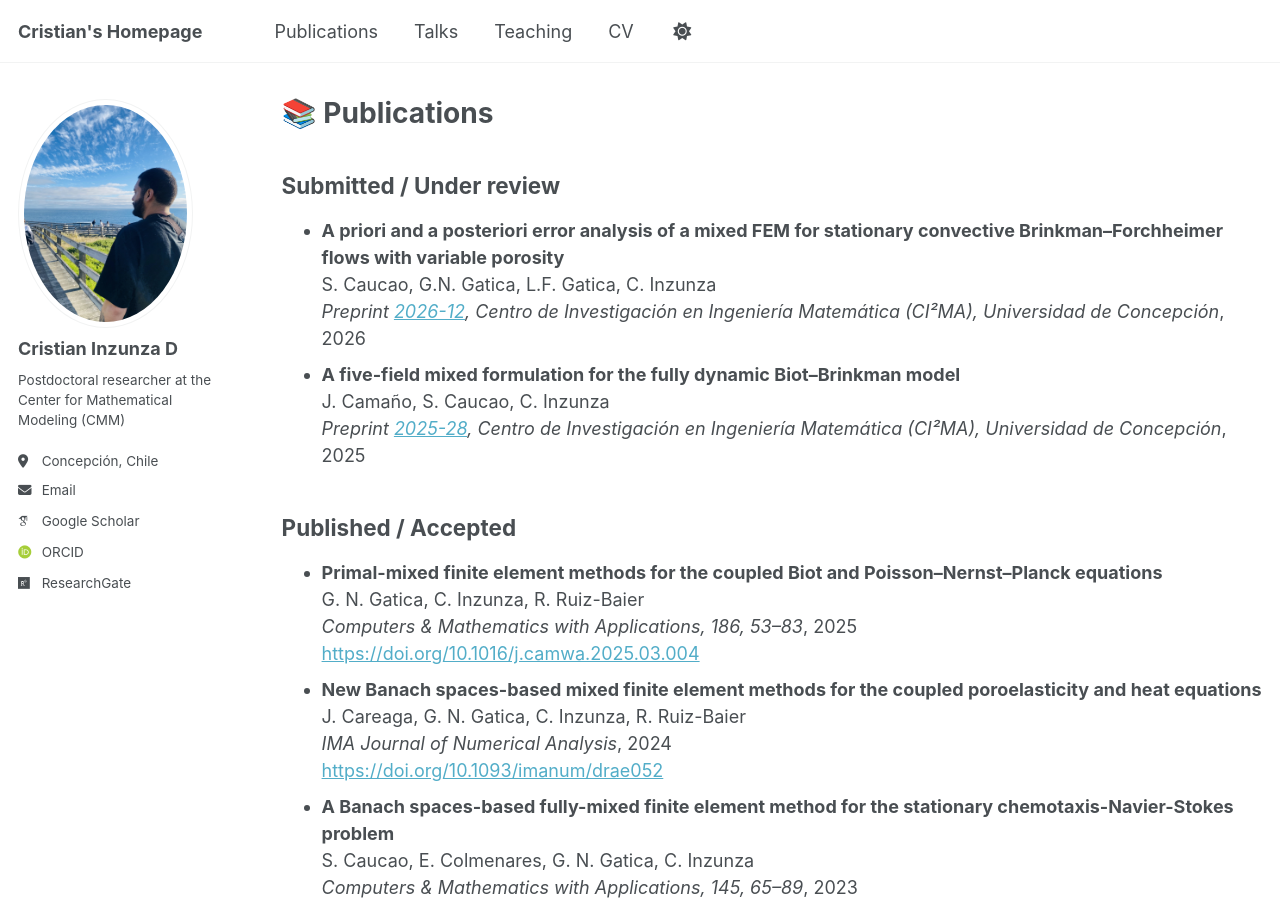
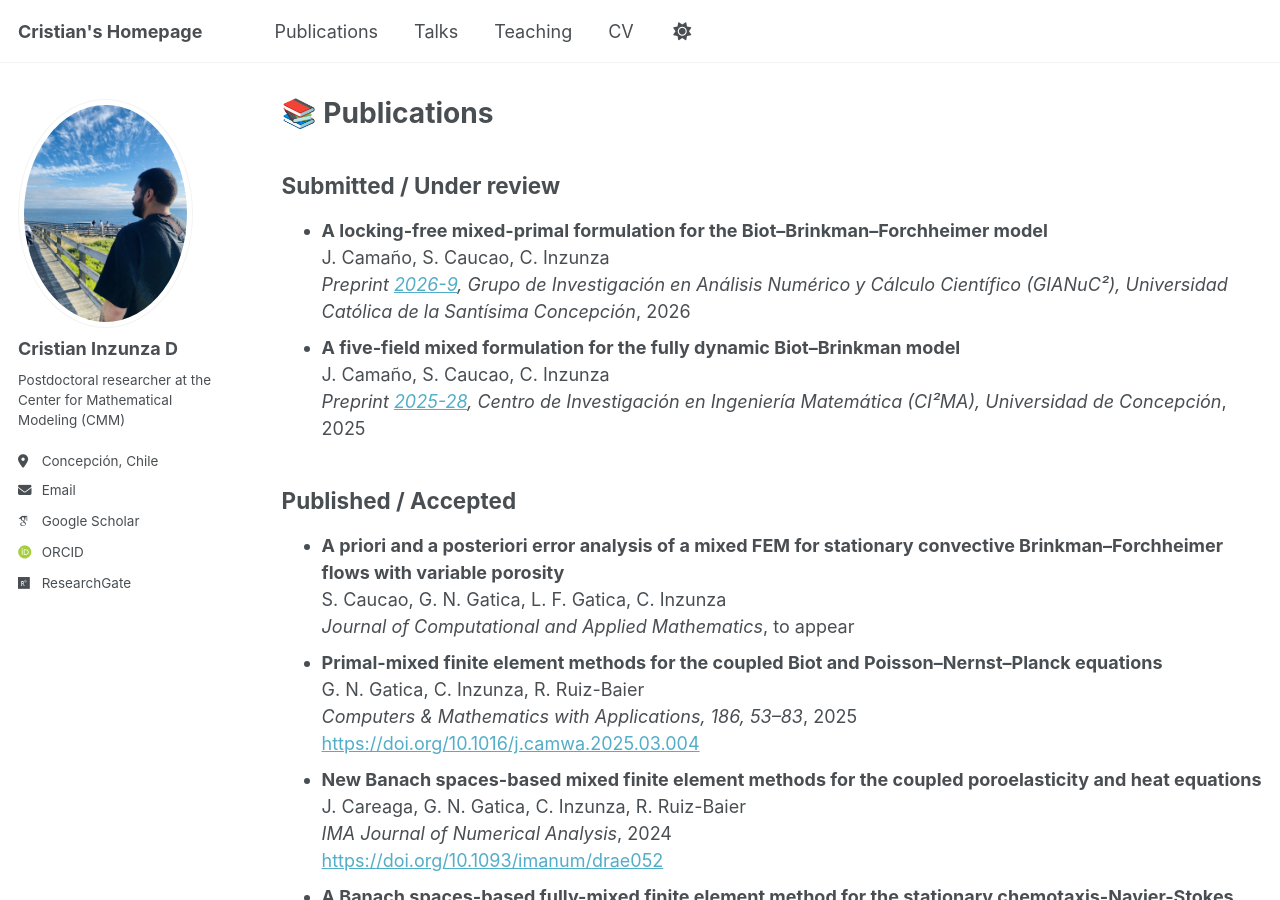
Before and after one commit to Crinzunza/crinzunza.github.io, a Jekyll site: the page built from _pages/publications.html, in a window 1280 px wide and 900 px high. Built offline with Jekyll 4.4.1, drawn with Linux system fonts in a browser that asks for light colours; some web fonts are replaced.

Commit message:
Revise publications list with new entries
Updated the publications section with new submissions and accepted papers.

```diff
--- a/_pages/publications.html
+++ b/_pages/publications.html
@@ -4,14 +4,17 @@ title: "📚 Publications"
 permalink: /publications/
 author_profile: true
 ---
+
 <h2>Submitted / Under review</h2>
 <ul>
   <li>
-  <strong>A priori and a posteriori error analysis of a mixed FEM for stationary convective Brinkman–Forchheimer flows with variable porosity</strong><br>
-  S. Caucao, G.N. Gatica, L.F. Gatica, C. Inzunza<br>
-  <em>Preprint <a href="https://www.ci2ma.udec.cl/publicaciones/prepublicaciones/index.php">2026-12</a>,
-  Centro de Investigación en Ingeniería Matemática (CI²MA), Universidad de Concepción</em>, 2026
-</li>
+    <strong>A locking-free mixed-primal formulation for the Biot–Brinkman–Forchheimer model</strong><br>
+    J. Camaño, S. Caucao, C. Inzunza<br>
+    <em>Preprint <a href="https://direcciones.ucsc.cl/content/uploads/sites/41/2026/08/camano-caucao-inzunza-3.pdf">2026-9</a>,
+    Grupo de Investigación en Análisis Numérico y Cálculo Científico (GIANuC²),
+    Universidad Católica de la Santísima Concepción</em>, 2026
+  </li>
+
   <li>
     <strong>A five-field mixed formulation for the fully dynamic Biot–Brinkman model</strong><br>
     J. Camaño, S. Caucao, C. Inzunza<br>
@@ -23,47 +26,60 @@ author_profile: true
 <h2>Published / Accepted</h2>
 <ul>
   <li>
+    <strong>A priori and a posteriori error analysis of a mixed FEM for stationary convective Brinkman–Forchheimer flows with variable porosity</strong><br>
+    S. Caucao, G. N. Gatica, L. F. Gatica, C. Inzunza<br>
+    <em>Journal of Computational and Applied Mathematics</em>, to appear
+  </li>
+
+  <li>
     <strong>Primal-mixed finite element methods for the coupled Biot and Poisson–Nernst–Planck equations</strong><br>
     G. N. Gatica, C. Inzunza, R. Ruiz-Baier<br>
     <em>Computers & Mathematics with Applications, 186, 53–83</em>, 2025<br>
     <a href="https://doi.org/10.1016/j.camwa.2025.03.004">https://doi.org/10.1016/j.camwa.2025.03.004</a>
   </li>
+
   <li>
     <strong>New Banach spaces-based mixed finite element methods for the coupled poroelasticity and heat equations</strong><br>
     J. Careaga, G. N. Gatica, C. Inzunza, R. Ruiz-Baier<br>
     <em>IMA Journal of Numerical Analysis</em>, 2024<br>
     <a href="https://doi.org/10.1093/imanum/drae052">https://doi.org/10.1093/imanum/drae052</a>
   </li>
+
   <li>
     <strong>A Banach spaces-based fully-mixed finite element method for the stationary chemotaxis-Navier-Stokes problem</strong><br>
     S. Caucao, E. Colmenares, G. N. Gatica, C. Inzunza<br>
     <em>Computers & Mathematics with Applications, 145, 65–89</em>, 2023<br>
     <a href="https://doi.org/10.1016/j.camwa.2023.06.006">https://doi.org/10.1016/j.camwa.2023.06.006</a>
   </li>
+
   <li>
     <strong>New Banach spaces-based fully-mixed finite element methods for pseudostress-assisted diffusion problems</strong><br>
     G. N. Gatica, C. Inzunza, F. A. Sequeira<br>
     <em>Applied Numerical Mathematics, 193, 148–178</em>, 2023<br>
     <a href="https://doi.org/10.1016/j.apnum.2023.07.017">https://doi.org/10.1016/j.apnum.2023.07.017</a>
   </li>
+
   <li>
     <strong>A Pseudostress-Based Mixed-Primal Finite Element Method for Stress-Assisted Diffusion Problems in Banach Spaces</strong><br>
     G. N. Gatica, C. Inzunza, F. A. Sequeira<br>
     <em>Journal of Scientific Computing, 92</em>, 2022<br>
     <a href="https://doi.org/10.1007/s10915-022-01959-9">https://doi.org/10.1007/s10915-022-01959-9</a>
   </li>
+
   <li>
     <strong>A posteriori error analysis of Banach spaces-based fully-mixed finite element methods for Boussinesq-type models</strong><br>
     G. N. Gatica, C. Inzunza, R. Ruiz-Baier, F. Sandoval<br>
     <em>Journal of Numerical Mathematics, 30, 325–356</em>, 2022<br>
     <a href="https://doi.org/10.1515/jnma-2021-0101">https://doi.org/10.1515/jnma-2021-0101</a>
   </li>
+
   <li>
     <strong>On the well-posedness of Banach spaces-based mixed formulations for the nearly incompressible Navier-Lamé and Stokes equations</strong><br>
     G. N. Gatica, C. Inzunza<br>
     <em>Computers & Mathematics with Applications, 102, 87–94</em>, 2021<br>
     <a href="https://doi.org/10.1016/j.camwa.2021.10.004">https://doi.org/10.1016/j.camwa.2021.10.004</a>
   </li>
+
   <li>
     <strong>An augmented fully-mixed finite element method for a coupled flow-transport problem</strong><br>
     G. N. Gatica, C. Inzunza<br>
@@ -71,7 +87,6 @@ author_profile: true
     <a href="https://doi.org/10.1007/s10092-020-0355-y">https://doi.org/10.1007/s10092-020-0355-y</a>
   </li>
 </ul>
-
 
 
 {% if site.author.googlescholar %}
```
